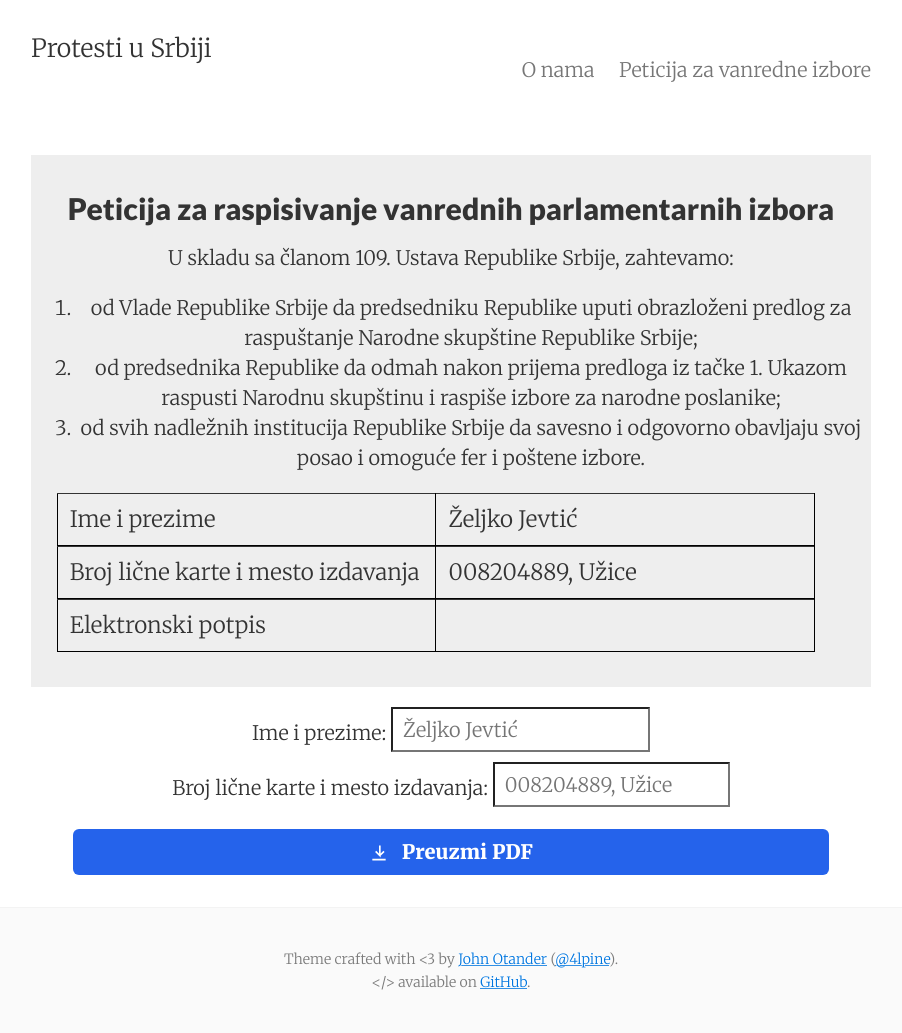
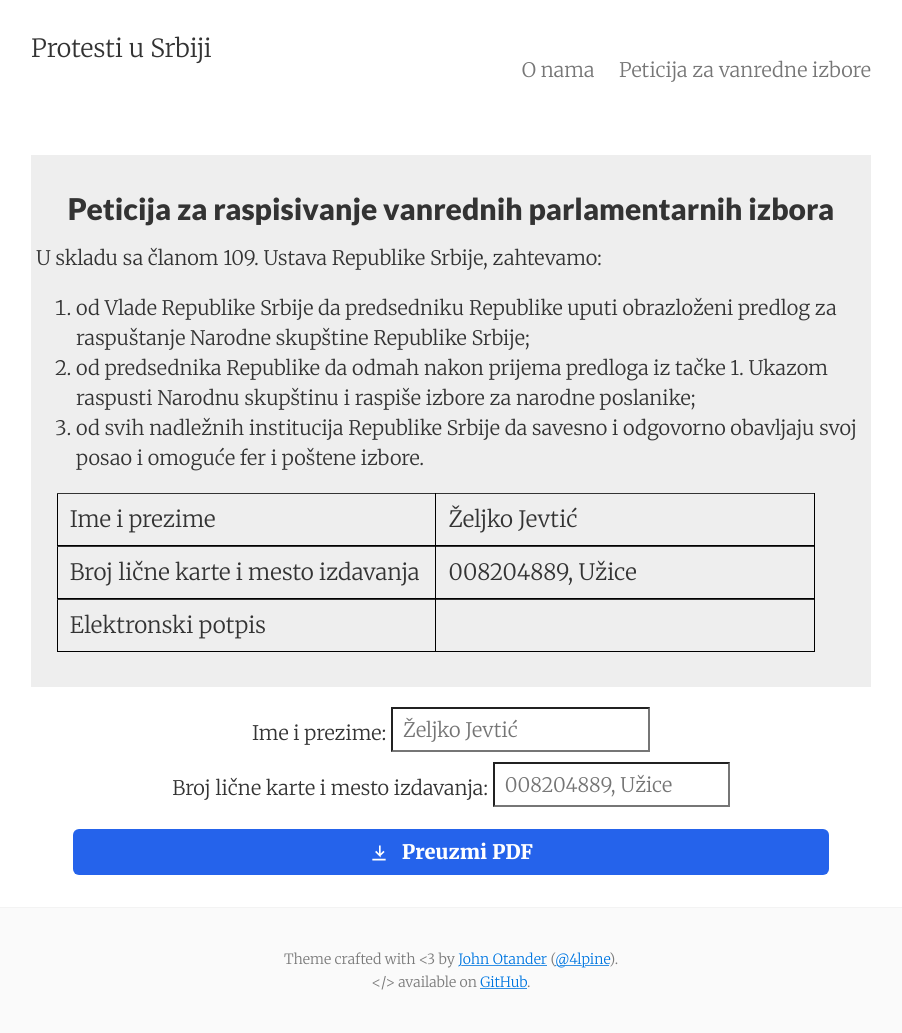
Before and after one commit to trkinrs/protesti.srb.in.rs, a Jekyll site: the page built from izbori.md, in a window 1280 px wide. Shown: the whole page, without its empty margins (189-1091 px from the left). Built offline with Jekyll 4.4.1, drawn with Linux system fonts in a browser that asks for light colours; our own code applies the rules of GitHub Pages for plain Markdown files.

Commit message:
Update source site content

```diff
--- a/izbori.md
+++ b/izbori.md
@@ -1,6 +1,7 @@
 <html>
   <head>
     <style>
+
       table {
         border-collapse: collapse;
         width: 95%;
@@ -22,9 +23,9 @@
     </style>
   </head>
   <body>
-    <div style="background: #eeeeee; padding: 5px; text-align: center">
+    <div style="background: #eeeeee; padding: 5px;">
       <div id="pdf-content">
-        <h2 style="">Peticija za raspisivanje vanrednih parlamentarnih izbora</h2>
+        <h2 style=" text-align: center">Peticija za raspisivanje vanrednih parlamentarnih izbora</h2>
 
         <p class="font-size">U skladu sa članom 109. Ustava Republike Srbije, zahtevamo:</p>
 
```
Also changed, not shown: 2 other files.
